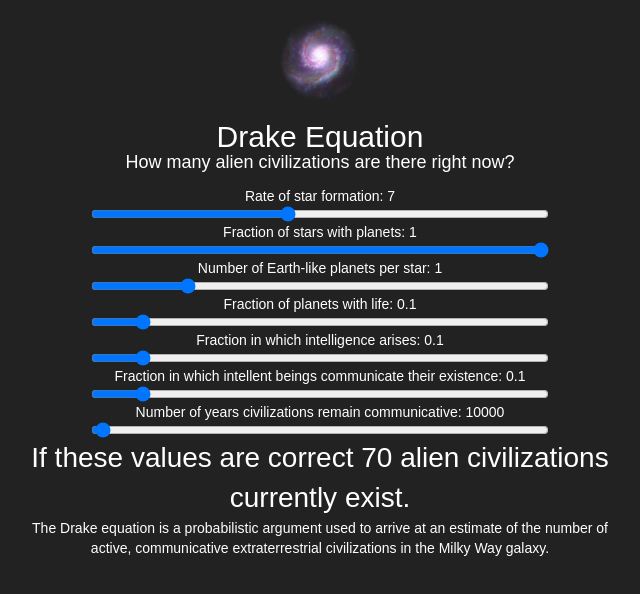
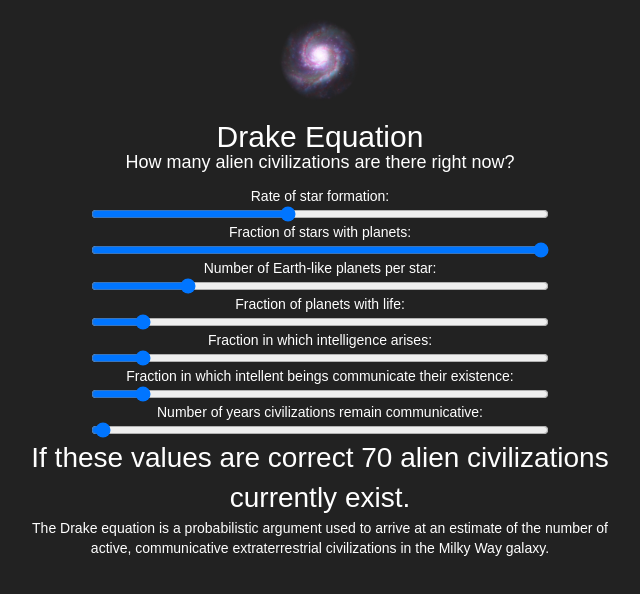
Before and after one commit to plmok61/drake-equation-react, a React (Create React App) app: page / in a window 1280 px wide. Shown: the top 594 px of the page, without its empty margins (320-960 px from the left). Built offline with nearby package versions, Linux system fonts and the light colour scheme.

Commit message:
creates resusable input component to make the code more DRY - still needs improvement

```diff
--- /dev/null
+++ b/src/DrakeInput.js
@@ -0,0 +1,39 @@
+import React, { Component } from 'react'
+import './assets/App.css'
+
+export default class DrakeInput extends Component {
+  constructor(props) {
+    super(props)
+    this.state = {
+      value: this.props.value
+    }
+    this.changeValue = this.changeValue.bind(this)
+  }
+
+  changeValue(id) {
+    this.setState({
+      value: document.getElementById(id).value
+    })
+  }
+
+  render () {
+    return (
+      <div>
+        <div>{this.props.descriptionText}{this.state.value}</div>
+        <input
+          className='drake-input'
+          type='range'
+          onChange={(value) => {
+            this.props.handleInputChange(this.props.inputId);
+            this.changeValue(this.props.inputId)
+          }}
+          id={this.props.inputId}
+          min={this.props.min}
+          max={this.props.max}
+          step={this.props.step}
+          value={this.props.startValue}
+        />
+      </div>
+    )
+  }
+}
--- a/src/Equation.js
+++ b/src/Equation.js
@@ -1,13 +1,7 @@
 import React, { Component } from 'react';
 import './assets/App.css';
 import Result from './Result';
-import RStarInput from './drakeInputs/RStarInput';
-import FPlanetsInput from './drakeInputs/FPlanetsInput';
-import NEarthLikeInput from './drakeInputs/NEarthLikeInput';
-import FLifeInput from './drakeInputs/FLifeInput';
-import FIntellegentInput from './drakeInputs/FIntellegentInput';
-import FCommInput from './drakeInputs/FCommInput';
-import LCommInput from './drakeInputs/LCommInput';
+import DrakeInput from './DrakeInput'
 
 class Equation extends Component {
 
@@ -53,22 +47,83 @@ class Equation extends Component {
     return (
       <div>
         <div className="inputs-wrap">
-          <RStarInput rStar={this.state.rStar}
-            handleInputChange={this.handleInputChange} />
-          <FPlanetsInput fPlanets={this.state.fPlanets}
-            handleInputChange={this.handleInputChange} />
-          <NEarthLikeInput nEarthLike={this.state.nEarthLike}
-            handleInputChange={this.handleInputChange} />
-          <FLifeInput fLife={this.state.fLife}
-            handleInputChange={this.handleInputChange} />
-          <FIntellegentInput fIntelligent={this.state.fIntelligent}
-            handleInputChange={this.handleInputChange} />
-          <FCommInput fComm={this.state.fComm}
-            handleInputChange={this.handleInputChange} />
-          <LCommInput lComm={this.state.lComm}
-            handleInputChange={this.handleInputChange} />
+          <DrakeInput
+            inputId='rStar'
+            handleInputChange={this.handleInputChange}
+            min={1}
+            max={15}
+            step={1}
+            startValue={this.state.rStar}
+            descriptionText={'Rate of star formation: '}
+          />
+
+          <DrakeInput
+            inputId='fPlanets'
+            handleInputChange={this.handleInputChange}
+            min={0}
+            max={1}
+            step={0.01}
+            startValue={this.state.fPlanets}
+            descriptionText={'Fraction of stars with planets: '}
+          />
+
+
+          <DrakeInput
+            inputId='nEarthLike'
+            handleInputChange={this.handleInputChange}
+            min={0}
+            max={5}
+            step={0.1}
+            startValue={this.state.nEarthLike}
+            descriptionText={'Number of Earth-like planets per star: '}
+          />
+
+          <DrakeInput
+            inputId='fLife'
+            handleInputChange={this.handleInputChange}
+            min={0}
+            max={1}
+            step={0.01}
+            startValue={this.state.fLife}
+            descriptionText={'Fraction of planets with life: '}
+          />
+
+          <DrakeInput
+            inputId='fIntelligent'
+            handleInputChange={this.handleInputChange}
+            min={0}
+            max={1}
+            step={0.01}
+            startValue={this.state.fIntelligent}
+            descriptionText={'Fraction in which intelligence arises: '}
+          />
+
+          <DrakeInput
+            inputId='fComm'
+            handleInputChange={this.handleInputChange}
+            min={0}
+            max={1}
+            step={0.01}
+            startValue={this.state.fComm}
+            descriptionText={'Fraction in which intellent beings communicate their existence: '}
+          />
+
+          <DrakeInput
+            inputId='lComm'
+            handleInputChange={this.handleInputChange}
+            min={1000}
+            max={1000000}
+            step={1000}
+            startValue={this.state.lComm}
+            descriptionText={'Number of years civilizations remain communicative: '}
+          />
+
+
         </div>
         <Result numCivs={this.state.numCivs}/>
+
+
+
       </div>
     )
   }
```
